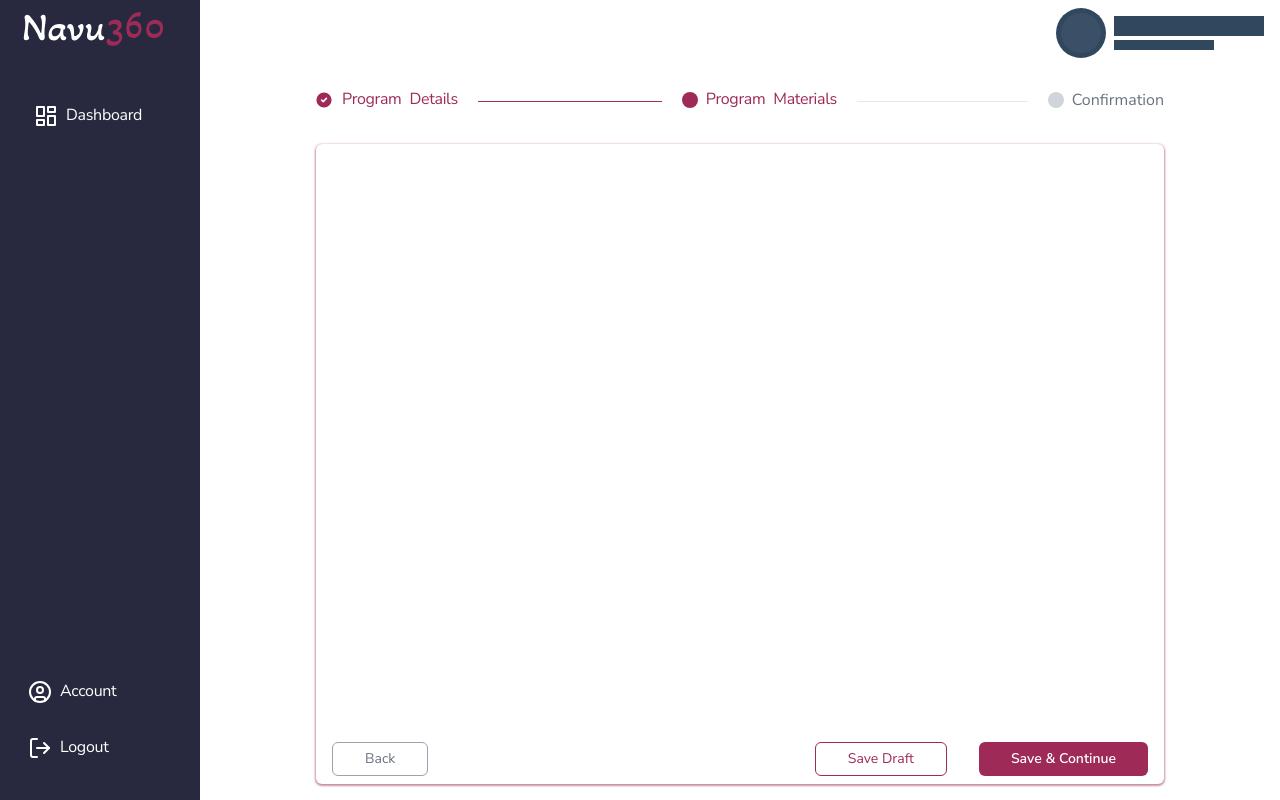
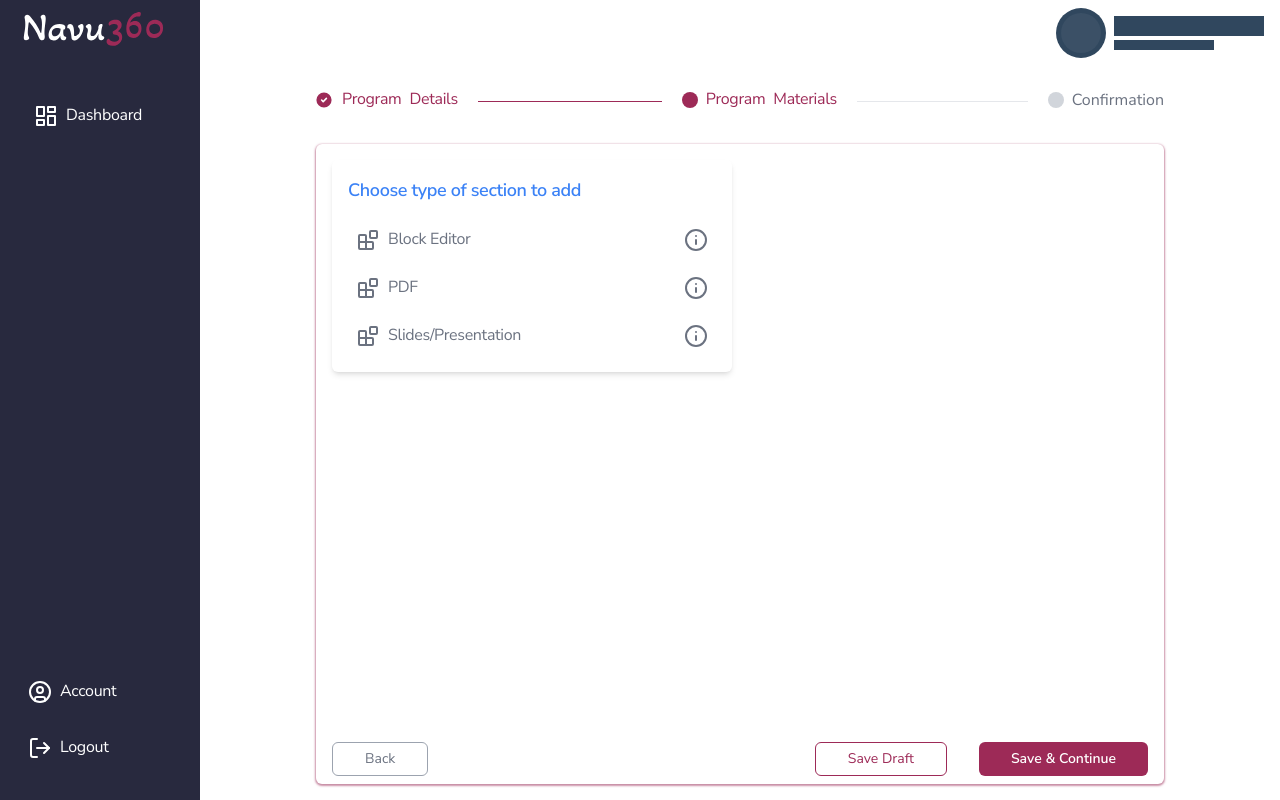
Before and after one commit to navu-360/navu-360, a Next.js app: page /create/v2 in a window 1280 px wide. Both pictures are taken after typing "Sample", "Sample", "Sample" into the empty fields and a click on the button "Save & Continue". Shown: the part 33-833 px from the top of the page. Built offline with nearby package versions, Linux system fonts and the light colour scheme; no server answers.

Commit message:
feat: create insert content helper

```diff
--- a/src/pages/create/v2.tsx
+++ b/src/pages/create/v2.tsx
@@ -32,6 +32,7 @@ export default function CreateProgram() {
           <Steps doneSteps={getDoneSteps()} activeStep={activeTab} />
           <div className="shadowAroundFeature relative h-full min-h-[80vh] w-full rounded-md bg-white p-4 pb-16">
             {activeTab === 0 && <ProgramDetails />}
+            {activeTab === 1 && <CreateProgramContent />}
 
             <div className="absolute inset-x-0 bottom-2 flex w-full justify-between px-4">
               <button className="rounded-md border-[1px] border-gray-400 bg-transparent px-8 py-1.5 text-sm font-medium text-gray-500">
@@ -292,3 +293,133 @@ function ProgramDetails() {
     </form>
   );
 }
+
+function CreateProgramContent() {
+  return (
+    <div>
+      <InsertNewSection />
+    </div>
+  );
+}
+
+function InsertNewSection() {
+  return (
+    <div className="flex w-[400px] flex-col gap-4 rounded-md p-4 shadow-md">
+      <h3 className="text-lg font-semibold text-blue-500">
+        Choose type of section to add
+      </h3>
+      <div className="flex w-full flex-col gap-2 font-medium text-gray-500">
+        <div className="flex w-full cursor-pointer items-center justify-between p-2 hover:bg-gray-50">
+          <div className="flex items-center gap-2">
+            <svg
+              xmlns="http://www.w3.org/2000/svg"
+              width="24"
+              height="24"
+              viewBox="0 0 24 24"
+              fill="none"
+              stroke="currentColor"
+              stroke-width="2"
+              stroke-linecap="round"
+              stroke-linejoin="round"
+              className="lucide lucide-blocks"
+            >
+              <rect width="7" height="7" x="14" y="3" rx="1" />
+              <path d="M10 21V8a1 1 0 0 0-1-1H4a1 1 0 0 0-1 1v12a1 1 0 0 0 1 1h12a1 1 0 0 0 1-1v-5a1 1 0 0 0-1-1H3" />
+            </svg>
+            <span>Block Editor</span>
+          </div>
+          <svg
+            xmlns="http://www.w3.org/2000/svg"
+            width="24"
+            height="24"
+            viewBox="0 0 24 24"
+            fill="none"
+            stroke="currentColor"
+            stroke-width="2"
+            stroke-linecap="round"
+            stroke-linejoin="round"
+            className="lucide lucide-info"
+          >
+            <circle cx="12" cy="12" r="10" />
+            <path d="M12 16v-4" />
+            <path d="M12 8h.01" />
+          </svg>
+        </div>
+
+        <div className="flex w-full cursor-pointer items-center justify-between p-2 hover:bg-gray-50">
+          <div className="flex items-center gap-2">
+            <svg
+              xmlns="http://www.w3.org/2000/svg"
+              width="24"
+              height="24"
+              viewBox="0 0 24 24"
+              fill="none"
+              stroke="currentColor"
+              stroke-width="2"
+              stroke-linecap="round"
+              stroke-linejoin="round"
+              className="lucide lucide-blocks"
+            >
+              <rect width="7" height="7" x="14" y="3" rx="1" />
+              <path d="M10 21V8a1 1 0 0 0-1-1H4a1 1 0 0 0-1 1v12a1 1 0 0 0 1 1h12a1 1 0 0 0 1-1v-5a1 1 0 0 0-1-1H3" />
+            </svg>
+            <span>PDF</span>
+          </div>
+          <svg
+            xmlns="http://www.w3.org/2000/svg"
+            width="24"
+            height="24"
+            viewBox="0 0 24 24"
+            fill="none"
+            stroke="currentColor"
+            stroke-width="2"
+            stroke-linecap="round"
+            stroke-linejoin="round"
+            className="lucide lucide-info"
+          >
+            <circle cx="12" cy="12" r="10" />
+            <path d="M12 16v-4" />
+            <path d="M12 8h.01" />
+          </svg>
+        </div>
+
+        <div className="flex w-full cursor-pointer items-center justify-between p-2 hover:bg-gray-50">
+          <div className="flex items-center gap-2">
+            <svg
+              xmlns="http://www.w3.org/2000/svg"
+              width="24"
+              height="24"
+              viewBox="0 0 24 24"
+              fill="none"
+              stroke="currentColor"
+              stroke-width="2"
+              stroke-linecap="round"
+              stroke-linejoin="round"
+              className="lucide lucide-blocks"
+            >
+              <rect width="7" height="7" x="14" y="3" rx="1" />
+              <path d="M10 21V8a1 1 0 0 0-1-1H4a1 1 0 0 0-1 1v12a1 1 0 0 0 1 1h12a1 1 0 0 0 1-1v-5a1 1 0 0 0-1-1H3" />
+            </svg>
+            <span>Slides/Presentation</span>
+          </div>
+          <svg
+            xmlns="http://www.w3.org/2000/svg"
+            width="24"
+            height="24"
+            viewBox="0 0 24 24"
+            fill="none"
+            stroke="currentColor"
+            stroke-width="2"
+            stroke-linecap="round"
+            stroke-linejoin="round"
+            className="lucide lucide-info"
+          >
+            <circle cx="12" cy="12" r="10" />
+            <path d="M12 16v-4" />
+            <path d="M12 8h.01" />
+          </svg>
+        </div>
+      </div>
+    </div>
+  );
+}
```
